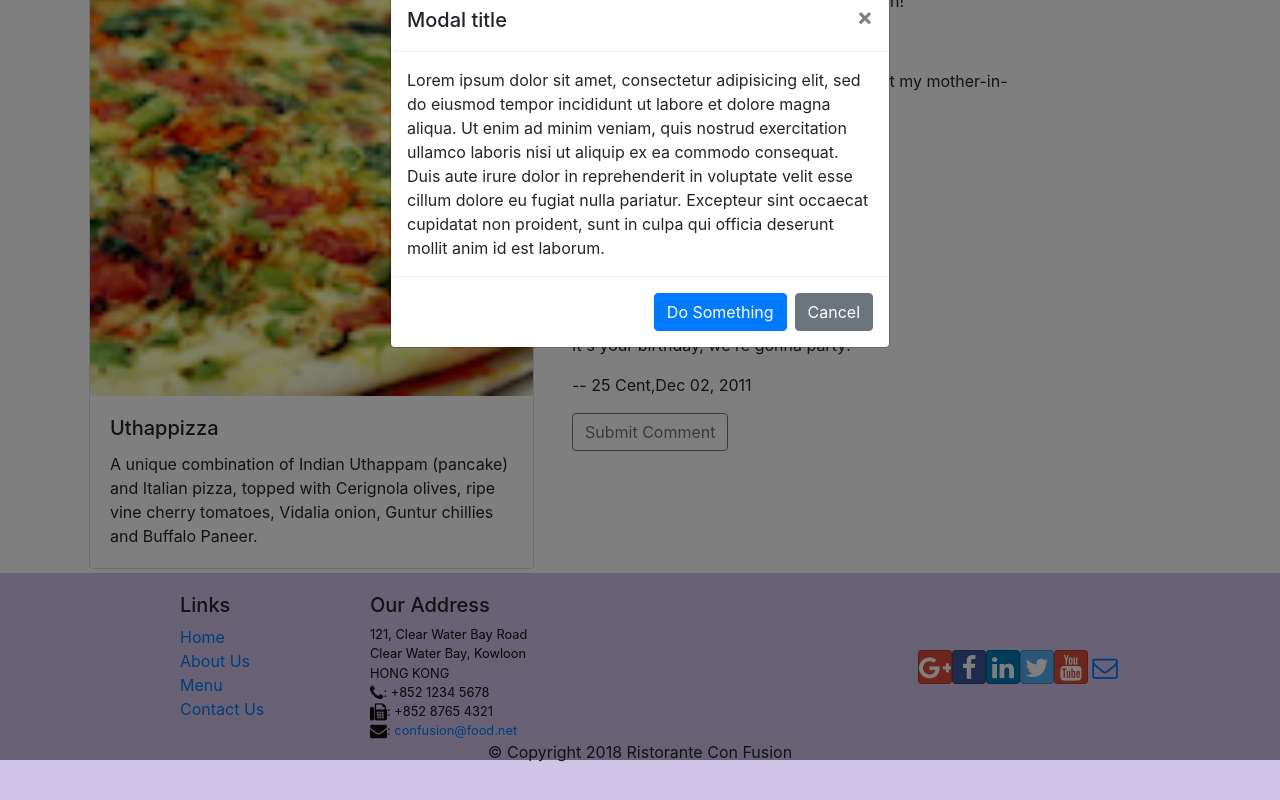
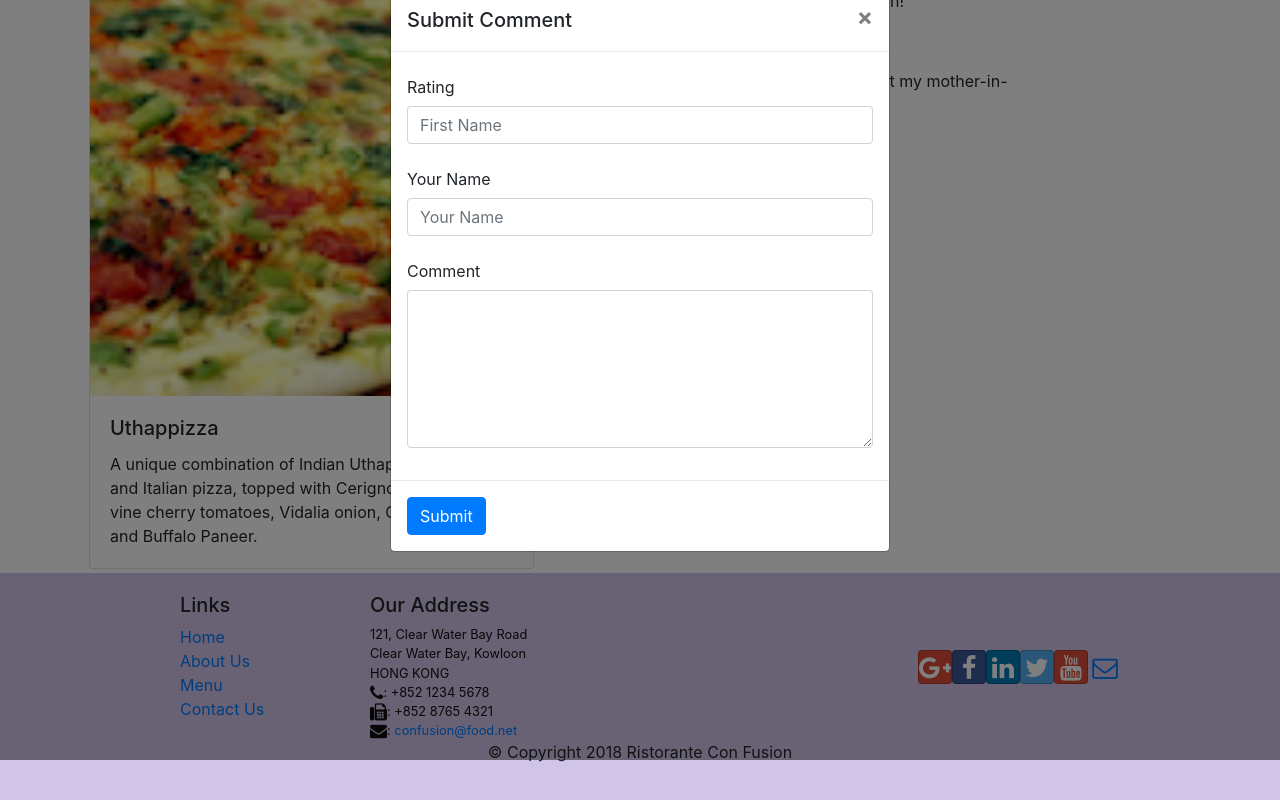
Before and after one commit to MA-Ahmad/dishes-library, a React (Create React App) app: page /menu/0 in a window 1280 px wide. Both pictures are taken after a click on the button "Submit Comment". Shown: the part 524-1324 px from the top of the page. Built offline with nearby package versions, Linux system fonts and the light colour scheme.

Commit message:
Update Modal

```diff
--- a/src/components/DishdetailComponent.js
+++ b/src/components/DishdetailComponent.js
@@ -11,7 +11,13 @@ import {
   Modal,
   ModalHeader,
   ModalBody,
-  ModalFooter
+  ModalFooter,
+  Form,
+  FormGroup,
+  Label,
+  Input,
+  Col,
+  FormFeedback
 } from "reactstrap";
 import { Link } from "react-router-dom";
 
@@ -108,23 +114,57 @@ class CommentForm extends Component {
           Submit Comment
         </Button>{" "}
         <Modal isOpen={this.state.modal} toggle={this.toggle}>
-          <ModalHeader toggle={this.toggle}>Modal title</ModalHeader>
+          <ModalHeader toggle={this.toggle}>Submit Comment</ModalHeader>
           <ModalBody>
-            Lorem ipsum dolor sit amet, consectetur adipisicing elit, sed do
-            eiusmod tempor incididunt ut labore et dolore magna aliqua. Ut enim
-            ad minim veniam, quis nostrud exercitation ullamco laboris nisi ut
-            aliquip ex ea commodo consequat. Duis aute irure dolor in
-            reprehenderit in voluptate velit esse cillum dolore eu fugiat nulla
-            pariatur. Excepteur sint occaecat cupidatat non proident, sunt in
-            culpa qui officia deserunt mollit anim id est laborum.
+            <Form onSubmit={this.handleSubmit}>
+              <FormGroup row>
+                <Label htmlFor="firstname" md={2}>
+                  Rating
+                </Label>
+                <Col md={12}>
+                  <Input
+                    type="text"
+                    id="firstname"
+                    name="firstname"
+                    placeholder="First Name"
+                    value=""
+                  />
+                </Col>
+              </FormGroup>
+              <FormGroup row>
+                <Label htmlFor="lastname" md={4}>
+                  Your Name
+                </Label>
+                <Col md={12}>
+                  <Input
+                    type="text"
+                    id="lastname"
+                    name="lastname"
+                    placeholder="Your Name"
+                    value=""
+                  />
+                </Col>
+              </FormGroup>
+              <FormGroup row>
+                <Label htmlFor="message" md={4}>
+                  Comment
+                </Label>
+                <Col md={12}>
+                  <Input
+                    type="textarea"
+                    id="message"
+                    name="message"
+                    rows="6"
+                    value=""
+                  ></Input>
+                </Col>
+              </FormGroup>
+            </Form>
           </ModalBody>
-          <ModalFooter>
+          <ModalFooter className="flex-lg-row-reverse">
             <Button color="primary" onClick={this.toggle}>
-              Do Something
+              Submit
             </Button>{" "}
-            <Button color="secondary" onClick={this.toggle}>
-              Cancel
-            </Button>
           </ModalFooter>
         </Modal>
       </div>
```
